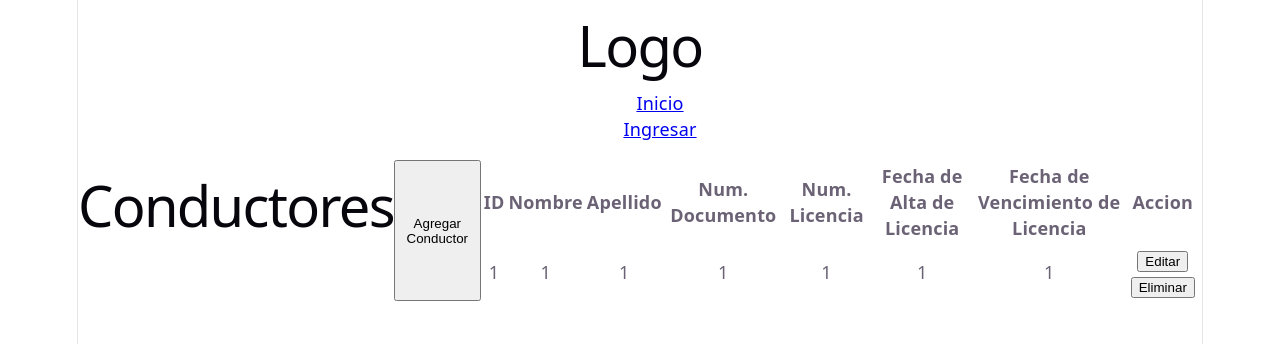
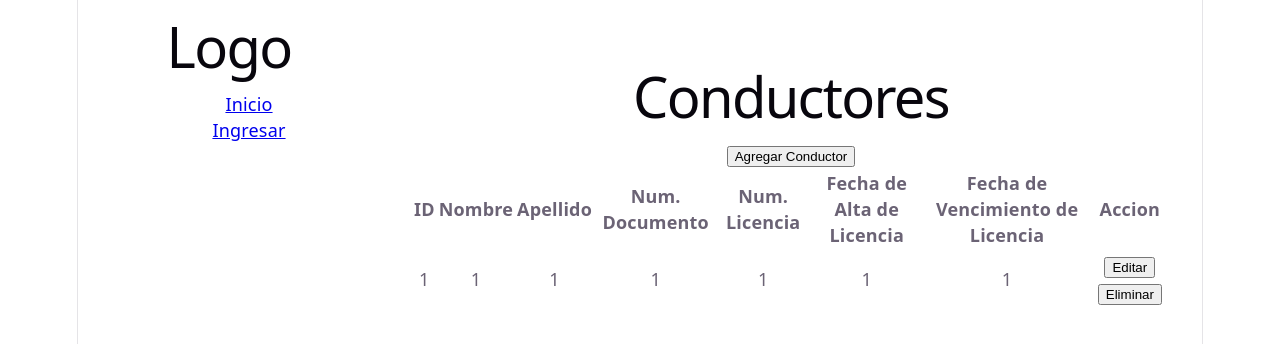
Before and after one commit to LeonardoSanchez1892/tup-programacion-IV-2026-tp3, a React app in the folder frontend/: page /conductores in a window 1280 px wide. Shown: the top 344 px of the page. Built offline with nearby package versions, Linux system fonts and the light colour scheme; the HTML template or start-up script is replaced by a standard one.

Commit message:
corregir css de layout y agregar estilos del contenedor y nav

```diff
--- a/frontend/src/Layout.css
+++ b/frontend/src/Layout.css
@@ -1,6 +1,17 @@
-div {
+main {
   display: flex;
   flex-direction: row;
+}
+
+.contenedor {
+  border: 1px #fff solid;
+  flex: 1;
+  padding: 50px 30px;
+}
+
+nav {
+  width: 300px;
+  border: 1px #fff solid;
 }
 
 li {
--- a/frontend/src/Layout.jsx
+++ b/frontend/src/Layout.jsx
@@ -1,5 +1,6 @@
 import { Link, Outlet, useLocation, useNavigate } from "react-router";
 import { useAuth } from "./Auth";
+import "./Layout.css";
 
 export function Layout() {
   const { isAuthenticated, esAdmin, logout } = useAuth();
```
